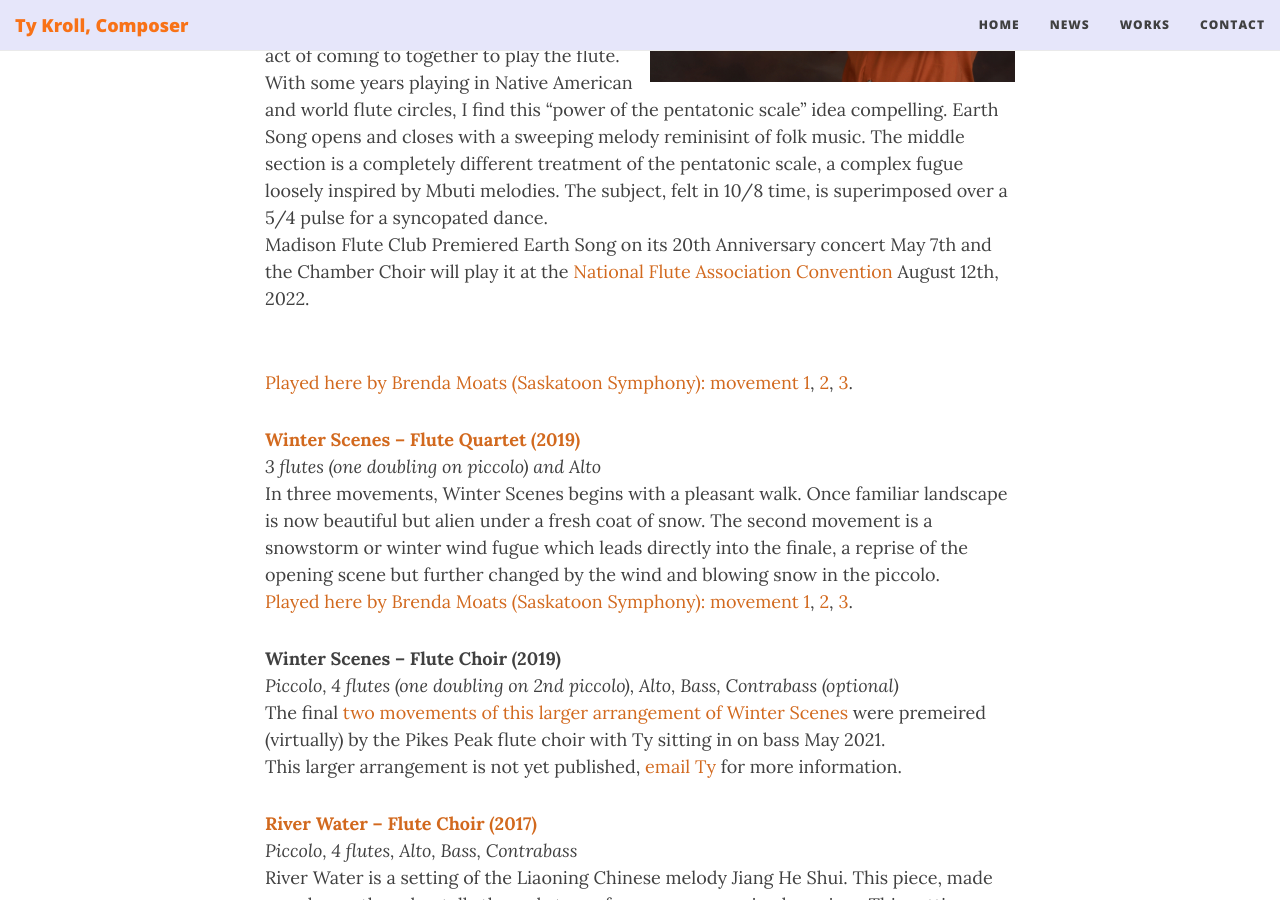
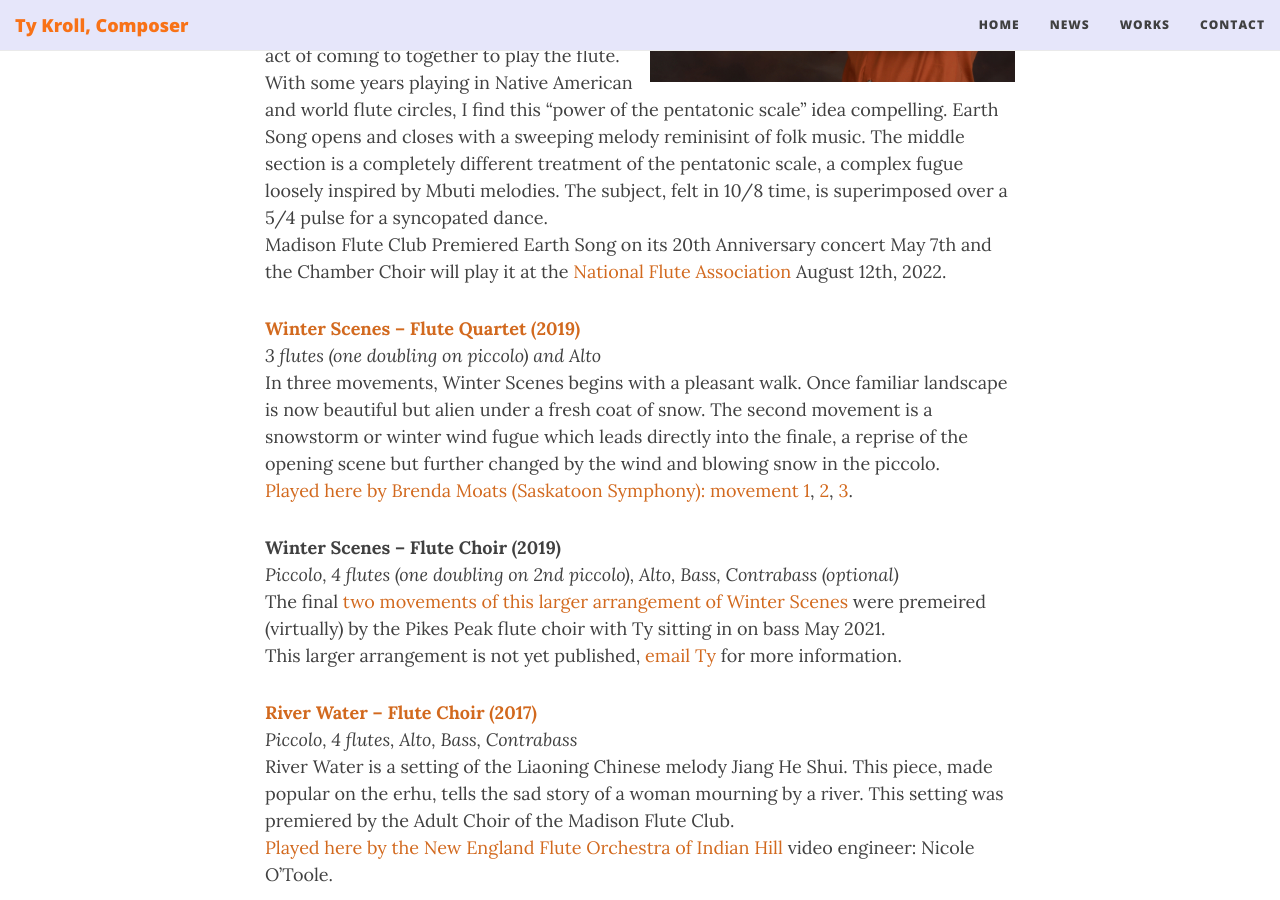
Before and after one commit to ctrueden/tykroll.com, a Jekyll site: the page built from works.md, in a window 1280 px wide and 900 px high, scrolled down 536 px. Built offline with Jekyll 4.4.1, drawn with Linux system fonts in a browser that asks for light colours; nearby versions of some CDN libraries.

Commit message:
Update works.md

```diff
--- a/works.md
+++ b/works.md
@@ -10,9 +10,7 @@ subtitle: Ty Kroll
 __[Earth Song – Flute Choir (2021)](https://www.musicnotes.com/sheetmusic/mtd.asp?ppn=MN0260284)__
 <br>_Piccolo, 3 flutes, Alto, Bass, Contrabass (optional)_
 <br>Dedicated to the Madison Flute Club on the Occasion of its 20th Anniversary Celebration, Earth Song is, more than anything else, music _about_ music, about the act of coming to together to play the flute. With some years playing in Native American and world flute circles, I find this "power of the pentatonic scale" idea compelling. Earth Song opens and closes with a sweeping melody reminisint of folk music. The middle section is a completely different treatment of the pentatonic scale, a complex fugue loosely inspired by Mbuti melodies. The subject, felt in 10/8 time, is superimposed over a 5/4 pulse for a syncopated dance.
-<br>Madison Flute Club Premiered Earth Song on its 20th Anniversary concert May 7th and the Chamber Choir will play it at the [National Flute Association Convention](https://www.nfaonline.org/convention/2022-convention) August 12th, 2022.
-
-<br>[Played here by Brenda Moats (Saskatoon Symphony): movement 1](https://www.youtube.com/watch?v=mofdqOf49NE), [2](https://www.youtube.com/watch?v=0GxHESBiWt8), [3](https://www.youtube.com/watch?v=4UVpBqKagzs).
+<br>Madison Flute Club Premiered Earth Song on its 20th Anniversary concert May 7th and the Chamber Choir will play it at the [National Flute Association](https://www.nfaonline.org/convention/2022-convention) August 12th, 2022.
 
 __[Winter Scenes – Flute Quartet (2019)](https://www.musicnotes.com/sheetmusic/mtd.asp?ppn=MN0245038)__
 <br>_3 flutes (one doubling on piccolo) and Alto_
```
